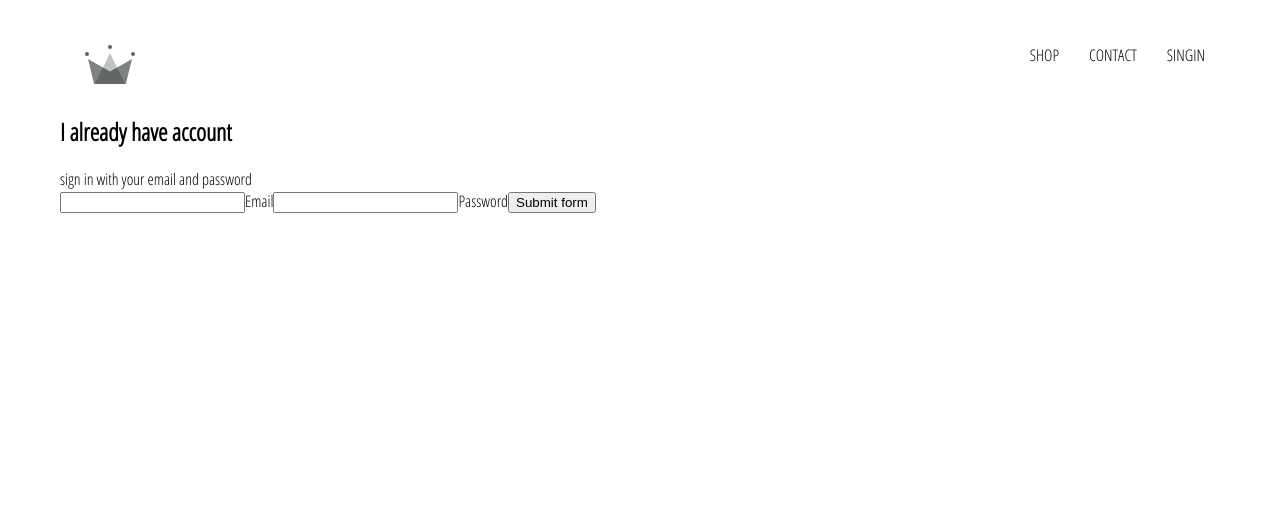
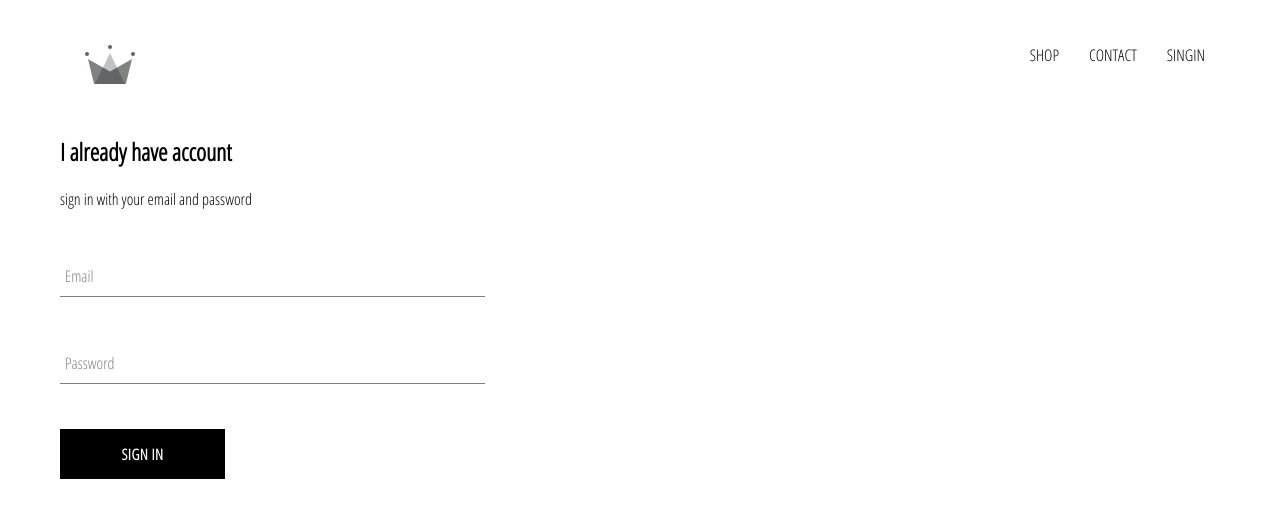
Before and after one commit to erfanveisi2/clothing-platform, a React (Create React App) app: page /signin in a window 1280 px wide. Shown: the top 518 px of the page. Built offline with nearby package versions, Linux system fonts and the light colour scheme.

Commit message:
finish the signin component by adding form component instead input and finish styling

```diff
--- /dev/null
+++ b/src/components/custom-button/custom-button.component.jsx
@@ -0,0 +1,10 @@
+import React from 'react'
+import './custom-button.styles.scss'
+
+const CustomButton=({children, ...otherprops})=>(
+    <button className='custom-button' {...otherprops}>
+        {children}
+    </button>
+)
+
+export default CustomButton
--- /dev/null
+++ b/src/components/custom-button/custom-button.styles.scss
@@ -0,0 +1,22 @@
+.custom-button {
+  min-width: 165px;
+  width: auto;
+  height: 50px;
+  letter-spacing: 0.5px;
+  line-height: 50px;
+  padding: 0 35px 0 35px;
+  font-size: 15px;
+  background-color: black;
+  color: white;
+  text-transform: uppercase;
+  font-family: 'Open Sans Condensed';
+  font-weight: bolder;
+  border: none;
+  cursor: pointer;
+
+  &:hover {
+    background-color: white;
+    color: black;
+    border: 1px solid black;
+  }
+}
--- /dev/null
+++ b/src/components/form-input/form-input.component.jsx
@@ -0,0 +1,19 @@
+import React from 'react'
+import './form-input.styels.scss'
+
+const FormInput=({handleChange , label , ...otherProps})=>(
+    <div className='group'>
+        <input className='form-input' onChange={handleChange}{...otherProps}/>
+        {
+            label ?
+                (<label className={`${otherProps.value.length ? 'shrink' : ''} form-input-label`}>
+                    {
+                        label
+                    }
+                </label>)
+                :null
+        }
+    </div>
+)
+
+export default FormInput
--- /dev/null
+++ b/src/components/form-input/form-input.styels.scss
@@ -0,0 +1,54 @@
+$sub-color: grey;
+$main-color: black;
+
+@mixin shrinkLabel {
+  top: -14px;
+  font-size: 12px;
+  color: $main-color;
+}
+
+.group {
+  position: relative;
+  margin: 45px 0;
+
+  .form-input {
+    background: none;
+    background-color: white;
+    color: $sub-color;
+    font-size: 18px;
+    padding: 10px 10px 10px 5px;
+    display: block;
+    width: 100%;
+    border: none;
+    border-radius: 0;
+    border-bottom: 1px solid $sub-color;
+    margin: 25px 0;
+
+    &:focus {
+      outline: none;
+    }
+
+    &:focus ~ .form-input-label {
+      @include shrinkLabel();
+    }
+  }
+
+  input[type='password'] {
+    letter-spacing: 0.3em;
+  }
+
+  .form-input-label {
+    color: $sub-color;
+    font-size: 16px;
+    font-weight: normal;
+    position: absolute;
+    pointer-events: none;
+    left: 5px;
+    top: 10px;
+    transition: 300ms ease all;
+
+    &.shrink {
+      @include shrinkLabel();
+    }
+  }
+}
--- a/src/components/sign-in/sign-in.component.jsx
+++ b/src/components/sign-in/sign-in.component.jsx
@@ -1,5 +1,7 @@
 import React from 'react';
 import './sign-in.styles.scss';
+import FormInput from "../form-input/form-input.component";
+import CustomButton from "../custom-button/custom-button.component";
 
 class SignIn extends React.Component{
     constructor(props) {
@@ -11,6 +13,17 @@
         }
     }
 
+    handleSubmit=event=>{
+        event.preventDefault()
+        this.setState({email:'' , password:''})
+    }
+
+    handleChange=event=>{
+        const{value , name}=event.target
+
+        this.setState({[name]: value})
+    }
+
     render() {
         return (
             <div className='sign-in'>
@@ -18,13 +31,11 @@
                 <span>sign in with your email and password</span>
 
 
-                <form>
-                    <input type='email' name='email' value={this.state.email} required/>
-                    <label>Email</label>
-                    <input type='password' name='password' value={this.state.password} required/>
-                    <label>Password</label>
+                <form onSubmit={this.handleSubmit}>
+                    <FormInput label='Email' handleChange={this.handleChange} type='email' name='email' value={this.state.email} required/>
+                    <FormInput label='Password' handleChange={this.handleChange} type='password' name='password' value={this.state.password} required/>
 
-                    <input type='submit' value='Submit form'/>
+                    <CustomButton type='submit'>SIGN IN</CustomButton>
                 </form>
             </div>
         );
--- a/src/components/sign-in/sign-in.styles.scss
+++ b/src/components/sign-in/sign-in.styles.scss
@@ -0,0 +1,9 @@
+.sign-in{
+  width: 32vw;
+  display: flex;
+  flex-direction: column;
+
+  .title{
+    margin: 10px 0;
+  }
+}
```
